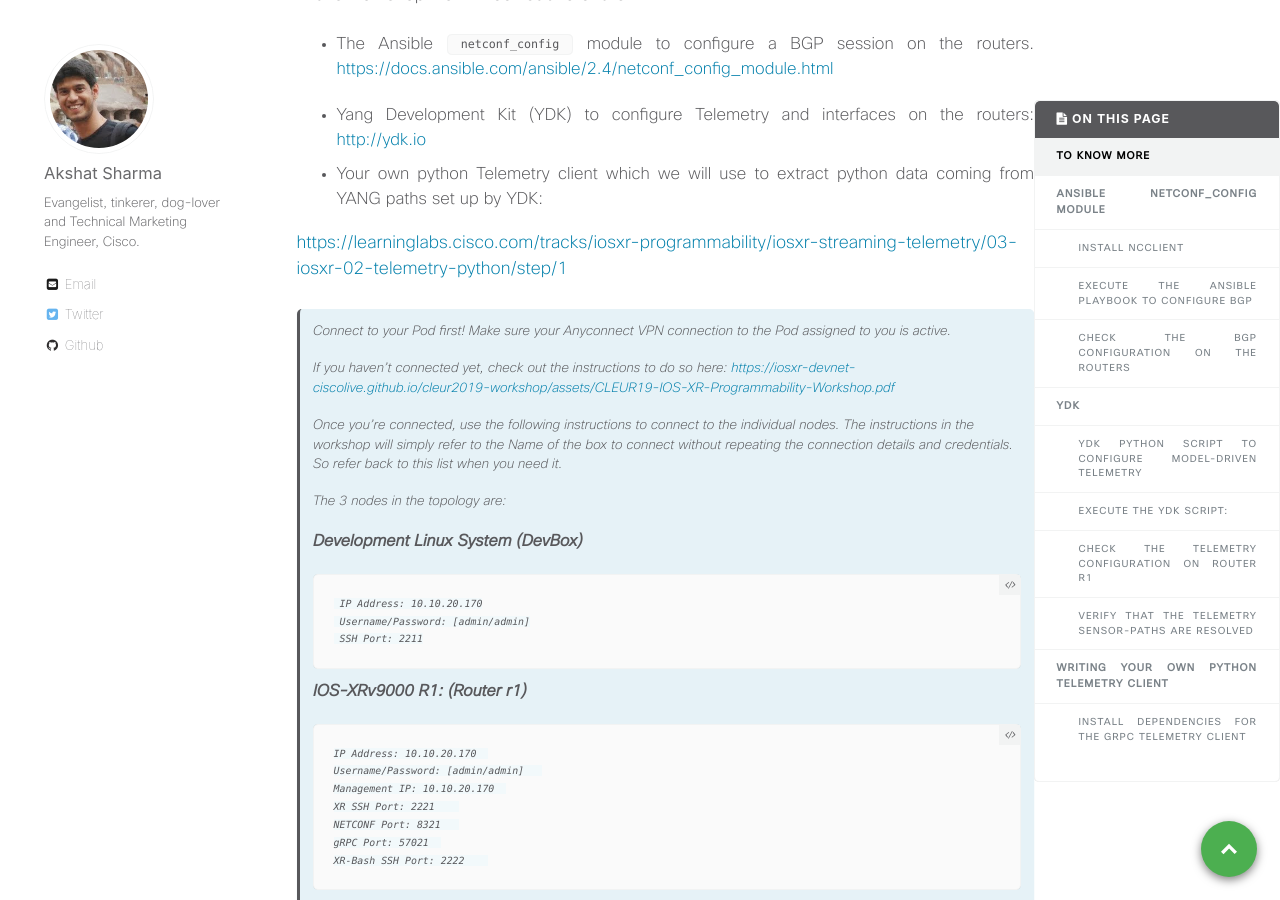
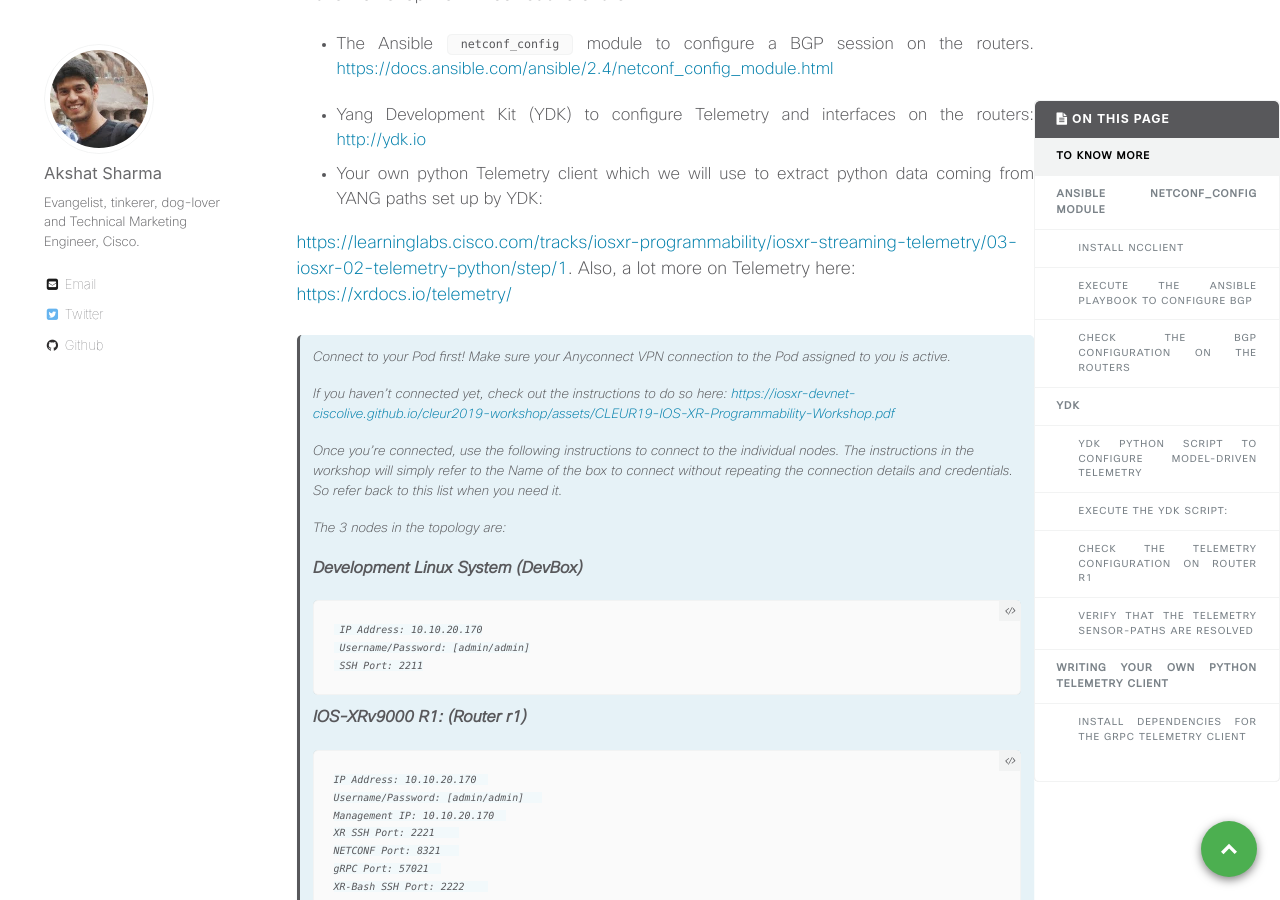
Before and after one commit to nanog75/hackathon, a Jekyll site: the page built from _wkinstructions/2019-01-30-step-2-playing-iosxr-Yang-Models.md, in a window 1280 px wide and 900 px high, scrolled down 402 px. Built offline with Jekyll 4.4.1, drawn with Linux system fonts in a browser that asks for light colours; comment, search, counter and statistics services are not loaded.

Commit message:
Update 2019-01-30-step-2-playing-iosxr-Yang-Models.md

```diff
--- a/_wkinstructions/2019-01-30-step-2-playing-iosxr-Yang-Models.md
+++ b/_wkinstructions/2019-01-30-step-2-playing-iosxr-Yang-Models.md
@@ -27,7 +27,7 @@ In this workshop we will look at two of them:
 
 * Yang Development Kit (YDK) to configure Telemetry and interfaces on the routers: <http://ydk.io>
 * Your own python Telemetry client which we will use to extract python data coming from YANG paths set up by YDK:
-<https://learninglabs.cisco.com/tracks/iosxr-programmability/iosxr-streaming-telemetry/03-iosxr-02-telemetry-python/step/1>
+<https://learninglabs.cisco.com/tracks/iosxr-programmability/iosxr-streaming-telemetry/03-iosxr-02-telemetry-python/step/1>. Also, a lot more on Telemetry here: <https://xrdocs.io/telemetry/>
 
 
 >Connect to your Pod first! Make sure your Anyconnect VPN connection to the Pod assigned to you is active.
```
